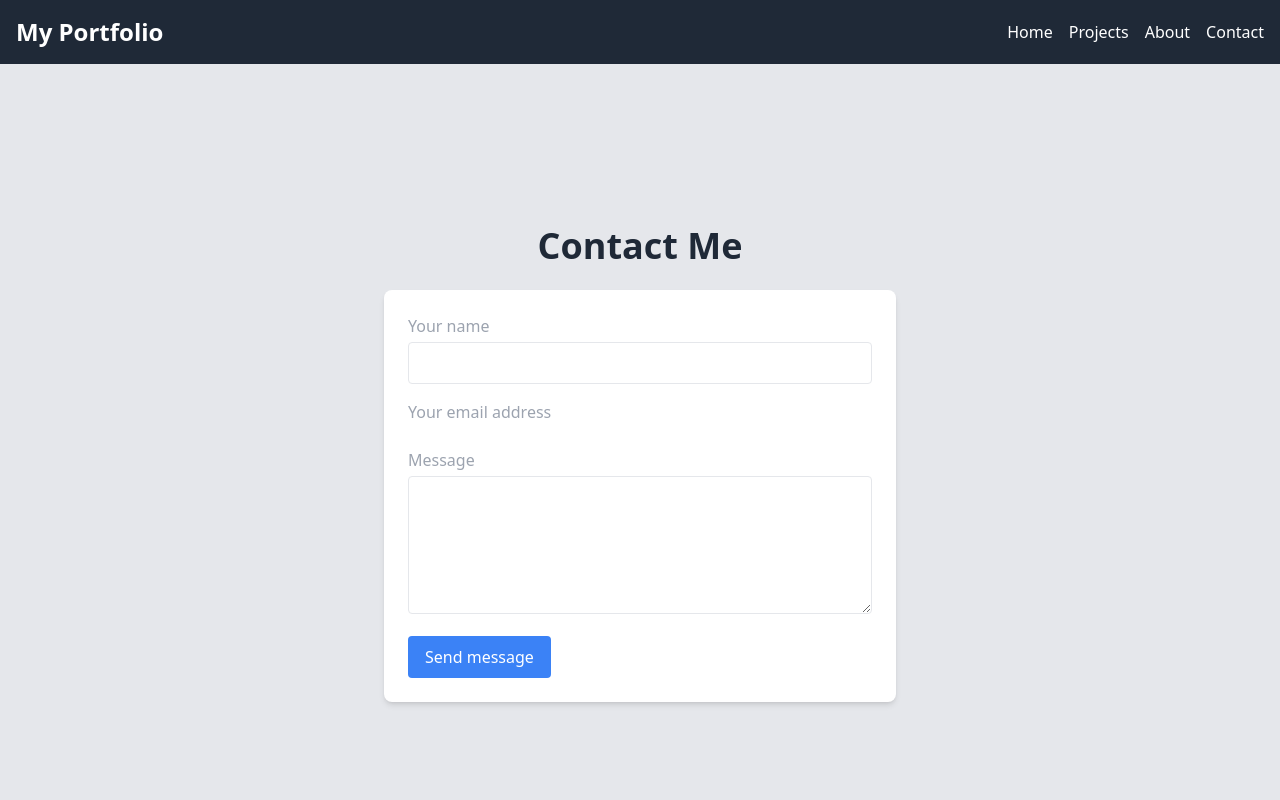
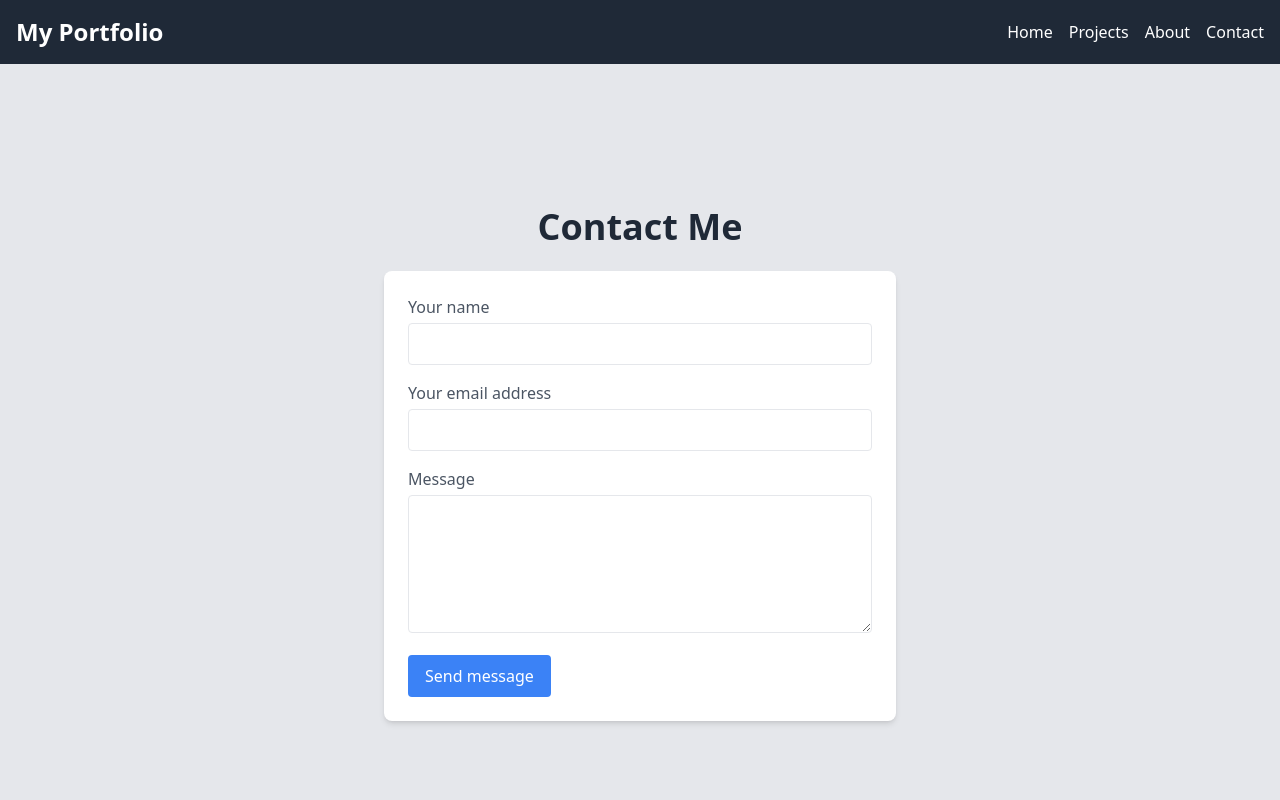
Before and after one commit to JulioGaekel/my-portfolio, a React (Vite) app: page /contact in a window 1280 px wide. Shown: the top 800 px of the page. Built offline with nearby package versions, Linux system fonts and the light colour scheme.

Commit message:
Update styling

```diff
--- a/src/pages/Contact.jsx
+++ b/src/pages/Contact.jsx
@@ -1,19 +1,21 @@
 const Contact = () => {
     return (
-        <section className="min-h-screen flex flex-col items-center justify-center bg-gray-200 p-10">
-            <h2 className="text-4xl font-bold text-gray-800 mb-6">Contact Me</h2>
+        <section className="min-h-screen w-full flex flex-col items-center justify-center bg-gray-200 p-6">
+            <div>
+                <h2 className="text-4xl font-bold text-gray-800 mb-6">Contact Me</h2>
+            </div>
             <form
                 action="https://formspree.io/f/your_form_id"
                 method="POST"
                 className="bg-white p-6 rounded-lg shadow-md w-full max-w-lg">
-                    <label className="block text-gray-400 font-medium">Your name</label>
-                    <input type="text" name="name" className="w-full border p-2 rounded mt-1 mb-4" required />
+                    <label className="block text-gray-600 font-medium ">Your name</label>
+                    <input type="text" name="name" className="w-full border p-2 rounded mt-1 mb-4 bg-white text-black" required />
 
-                    <label className="block text-gray-400 font-medium">Your email address</label>
-                    <input type="email" name="email" ClassName="w-full border p-2 rounded mt-1 mb-4" required />
+                    <label className="block text-gray-600 font-medium">Your email address</label>
+                    <input type="email" name="email" className="w-full border p-2 rounded mt-1 mb-4 bg-white text-black" required />
 
-                    <label className="block text-gray-400 font-medium">Message</label>
-                    <textarea name="message" rows="5" className="w-full border p-2 rounded mt-1 mb-4" required></textarea>
+                    <label className="block text-gray-600 font-medium">Message</label>
+                    <textarea name="message" rows="5" className="w-full border p-2 rounded mt-1 mb-4 bg-white text-black" required></textarea>
 
                     <button type="submit" className="bg-blue-500 text-white px-4 py-2 rounded hover:bg-blue-700">Send message</button>
             </form>
```
